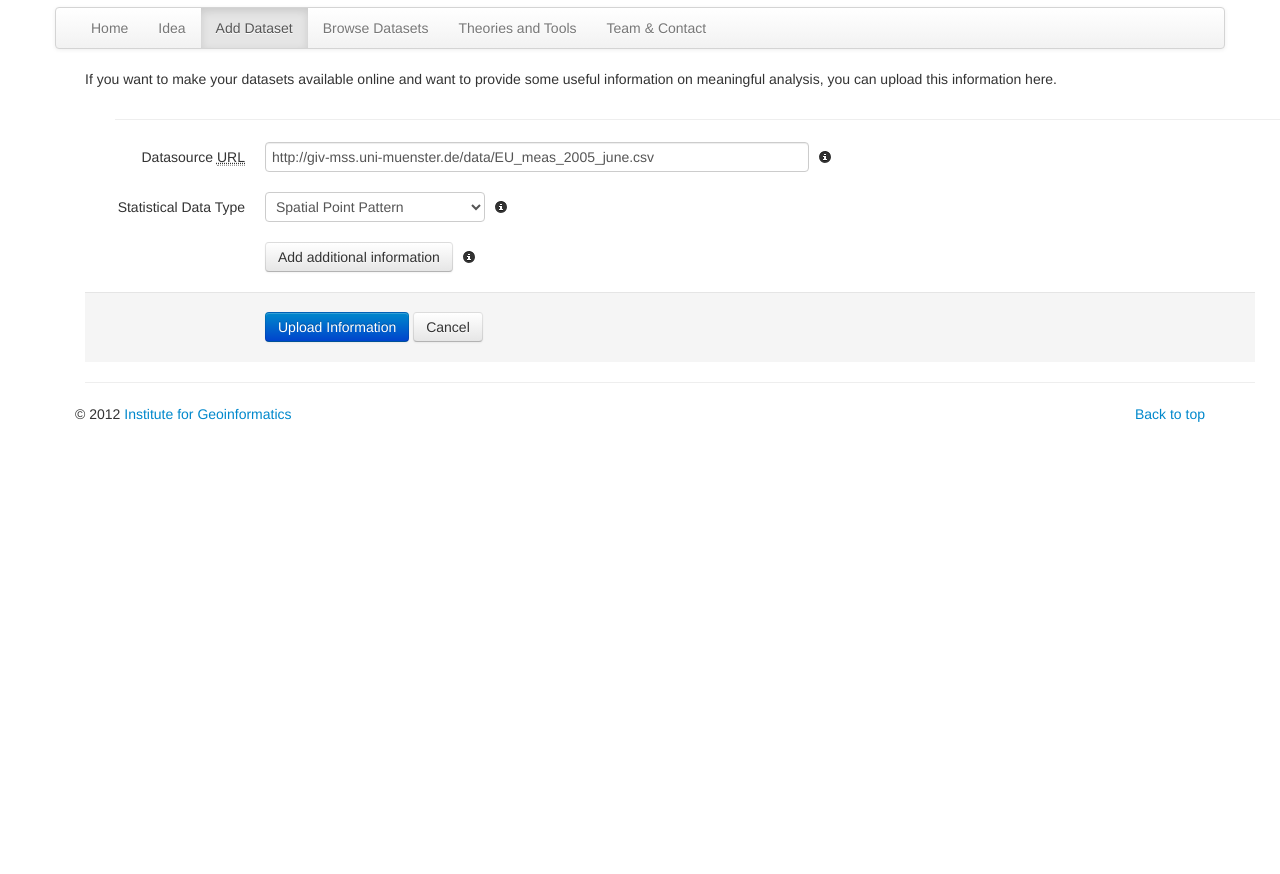
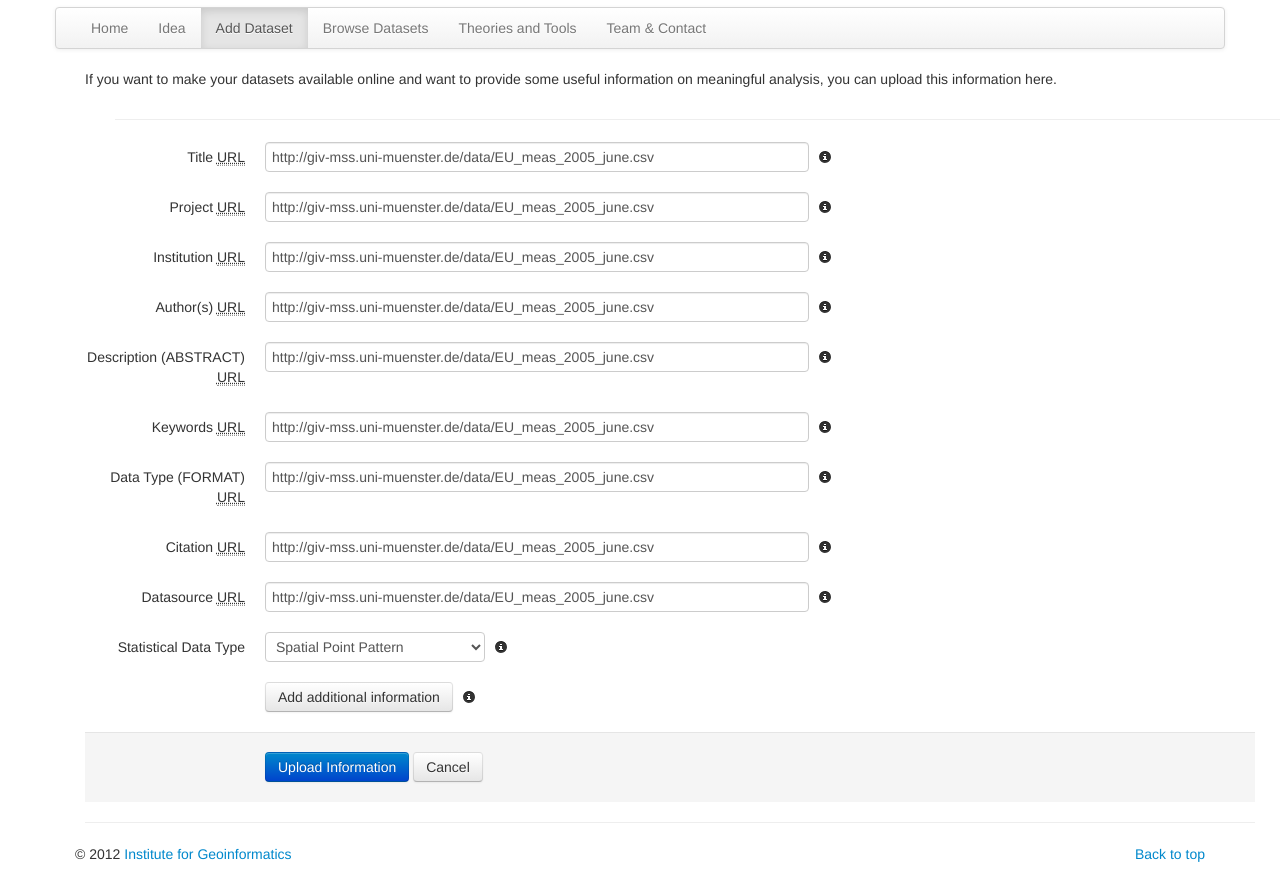
Before and after one commit to vivdx/mss-1, a plain HTML site: page index.html in a window 1280 px wide. Both pictures are taken after a click on the link "Add Dataset". Shown: the part 53-927 px from the top of the page. Before the commit the page ends 800 px from the top, so only its background shows below. Drawn offline with Linux system fonts and the light colour scheme.

Commit message:
Add Data sets
Added more description items.

```diff
--- a/index.html
+++ b/index.html
@@ -202,6 +202,77 @@
         <hr class="span12">
         <form class="form-horizontal" id="entryForm">
 
+		  <!--Title-->
+           <div class="control-group">
+            <label class="control-label" for="SourceURL">Title <abbr title="Unified Resource Locator">URL</abbr></label>
+            <div class="controls">
+              <input class="input-xxlarge" type="text" id="SourceURL" value="http://giv-mss.uni-muenster.de/data/EU_meas_2005_june.csv">
+              <span class="help-inline" id="suInfo" rel="clickover"><i class="icon-info-sign"></i></a></span>
+            </div>
+           </div>
+
+		  <!--Project URL-->
+           <div class="control-group">
+            <label class="control-label" for="SourceURL">Project <abbr title="Unified Resource Locator">URL</abbr></label>
+            <div class="controls">
+              <input class="input-xxlarge" type="text" id="SourceURL" value="http://giv-mss.uni-muenster.de/data/EU_meas_2005_june.csv">
+              <span class="help-inline" id="suInfo" rel="clickover"><i class="icon-info-sign"></i></a></span>
+            </div>
+           </div>
+
+		   <!--Institution-->
+           <div class="control-group">
+            <label class="control-label" for="SourceURL">Institution <abbr title="Unified Resource Locator">URL</abbr></label>
+            <div class="controls">
+              <input class="input-xxlarge" type="text" id="SourceURL" value="http://giv-mss.uni-muenster.de/data/EU_meas_2005_june.csv">
+              <span class="help-inline" id="suInfo" rel="clickover"><i class="icon-info-sign"></i></a></span>
+            </div>
+           </div>
+
+		   <!--Author(s)-->
+           <div class="control-group">
+            <label class="control-label" for="SourceURL">Author(s) <abbr title="Unified Resource Locator">URL</abbr></label>
+            <div class="controls">
+              <input class="input-xxlarge" type="text" id="SourceURL" value="http://giv-mss.uni-muenster.de/data/EU_meas_2005_june.csv">
+              <span class="help-inline" id="suInfo" rel="clickover"><i class="icon-info-sign"></i></a></span>
+            </div>
+           </div>
+
+		   <!--Description (ABSTRACT)-->
+           <div class="control-group">
+            <label class="control-label" for="SourceURL">Description (ABSTRACT) <abbr title="Unified Resource Locator">URL</abbr></label>
+            <div class="controls">
+              <input class="input-xxlarge" type="text" id="SourceURL" value="http://giv-mss.uni-muenster.de/data/EU_meas_2005_june.csv">
+              <span class="help-inline" id="suInfo" rel="clickover"><i class="icon-info-sign"></i></a></span>
+            </div>
+           </div>
+		   <!--Keywords-->
+           <div class="control-group">
+            <label class="control-label" for="SourceURL">Keywords <abbr title="Unified Resource Locator">URL</abbr></label>
+            <div class="controls">
+              <input class="input-xxlarge" type="text" id="SourceURL" value="http://giv-mss.uni-muenster.de/data/EU_meas_2005_june.csv">
+              <span class="help-inline" id="suInfo" rel="clickover"><i class="icon-info-sign"></i></a></span>
+            </div>
+           </div>
+		   <!--Data Type(FORMAT)-->
+           <div class="control-group">
+            <label class="control-label" for="SourceURL">Data Type (FORMAT) <abbr title="Unified Resource Locator">URL</abbr></label>
+            <div class="controls">
+              <input class="input-xxlarge" type="text" id="SourceURL" value="http://giv-mss.uni-muenster.de/data/EU_meas_2005_june.csv">
+              <span class="help-inline" id="suInfo" rel="clickover"><i class="icon-info-sign"></i></a></span>
+            </div>
+           </div>
+		   <!--Citation URL-->
+           <div class="control-group">
+            <label class="control-label" for="SourceURL">Citation <abbr title="Unified Resource Locator">URL</abbr></label>
+            <div class="controls">
+              <input class="input-xxlarge" type="text" id="SourceURL" value="http://giv-mss.uni-muenster.de/data/EU_meas_2005_june.csv">
+              <span class="help-inline" id="suInfo" rel="clickover"><i class="icon-info-sign"></i></a></span>
+            </div>
+           </div>
+
+
+
           <!--Datasource URL-->
            <div class="control-group">
             <label class="control-label" for="SourceURL">Datasource <abbr title="Unified Resource Locator">URL</abbr></label>
@@ -332,6 +403,18 @@
               </div>
             </div>
            </div>
+
+		   <!--Comment-->
+           <div class="control-group">
+            <label class="control-label" for="Comment">Comment</label>
+            <div class="controls">
+              <input class="input-xlarge" type="text" id="License" value="http://creativecommons.org/licenses/by/3.0/legalcode">
+              <span class="help-inline" id="licenseInfo" rel="clickover"><i class="icon-info-sign"></i></span>
+            </div>
+           </div>
+
+
+
         </div>
            <div class="form-actions">
               <button id="entrySubmitButton" type="submit" class="btn btn-primary">Upload Information</button>
```
